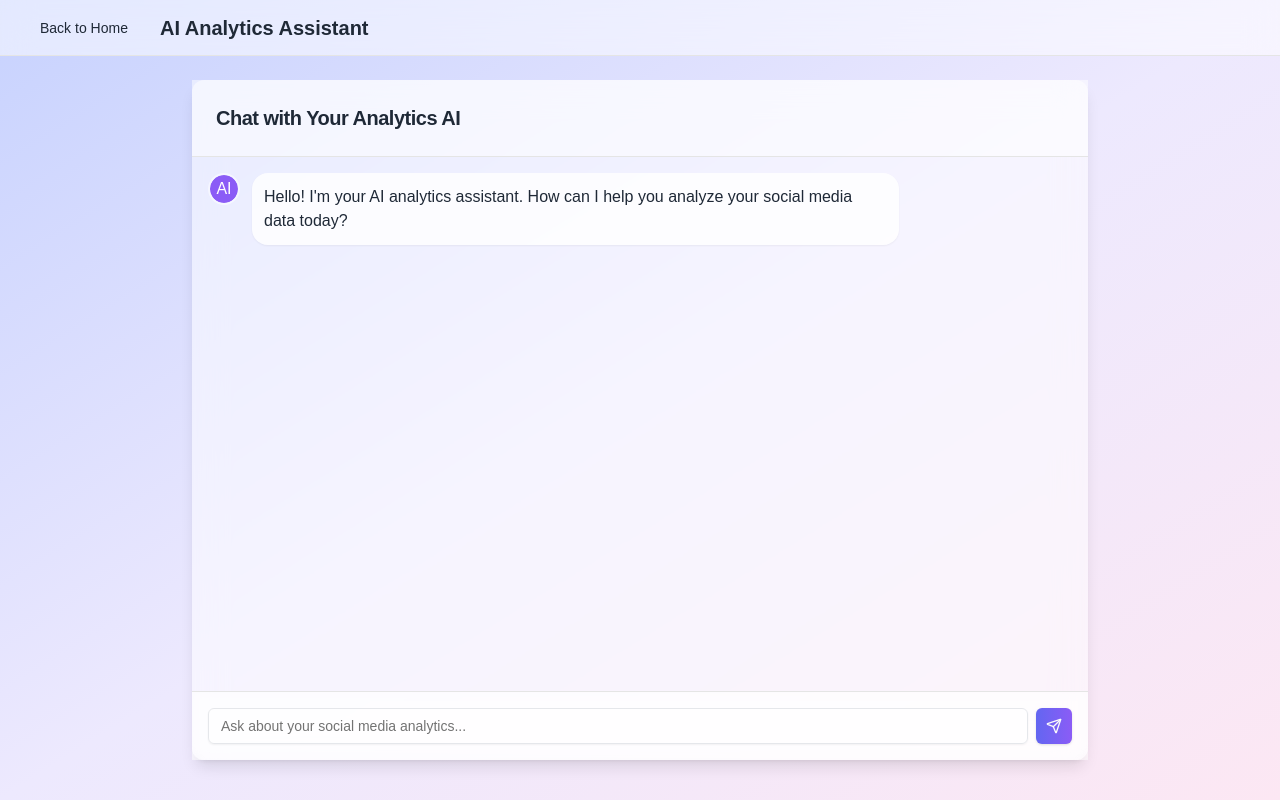
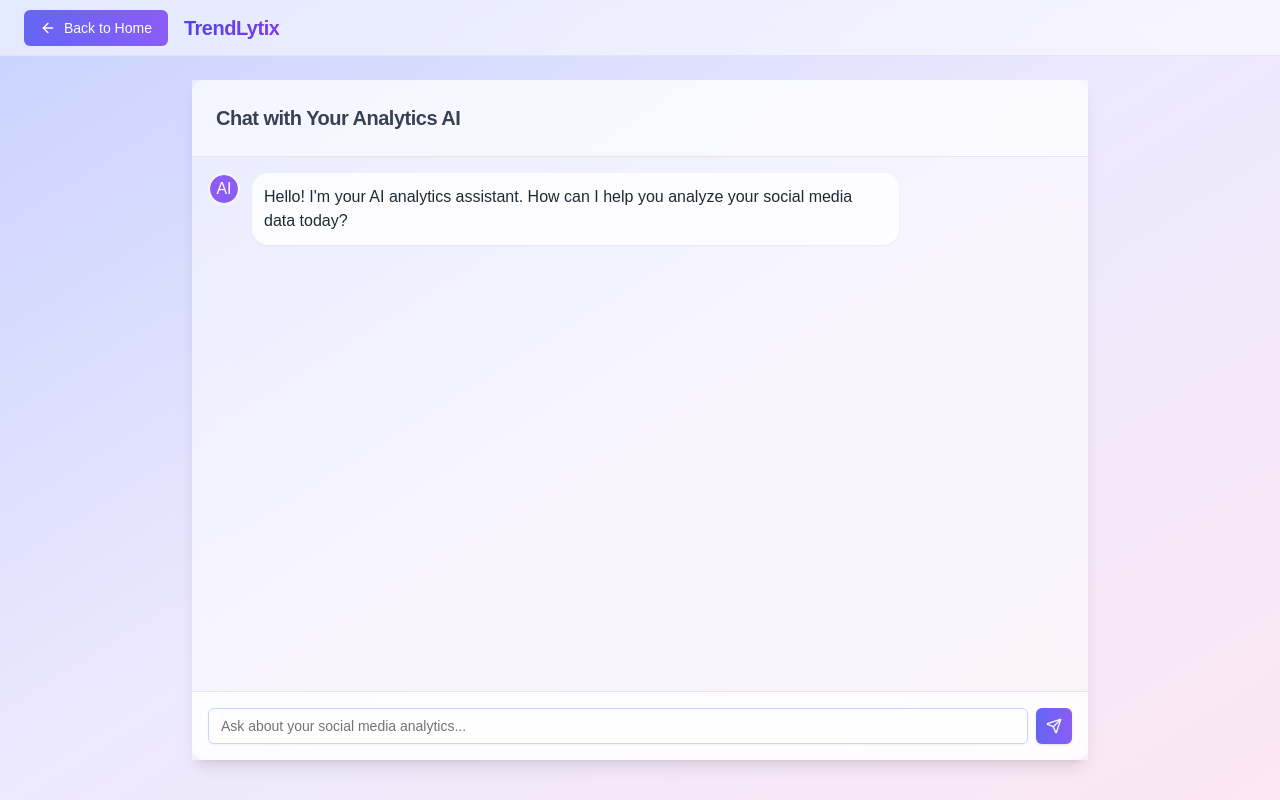
Before and after one commit to ianujchaudhari/my-analytics-app, a Next.js app: page /chat in a window 1280 px wide. Built offline with nearby package versions, Linux system fonts and the light colour scheme; no server answers.

Commit message:
title inproved

```diff
--- a/src/app/chat/page.tsx
+++ b/src/app/chat/page.tsx
@@ -7,7 +7,7 @@ import { Input } from "@/components/ui/input";
 import { Card, CardContent, CardHeader, CardTitle } from "@/components/ui/card";
 import { ScrollArea } from "@/components/ui/scroll-area";
 import { Avatar, AvatarFallback } from "@/components/ui/avatar";
-import { Send } from "lucide-react";
+import { Send, ArrowLeft } from "lucide-react";
 
 interface Message {
   role: "user" | "assistant";
@@ -138,15 +138,23 @@ export default function QueryInterface() {
   return (
     <div className="min-h-screen bg-gradient-to-br from-indigo-200 via-violet-100 to-pink-100">
       <header className="px-4 lg:px-6 h-14 flex items-center border-b backdrop-blur-lg bg-white/50">
-        <Button variant="ghost" onClick={() => router.push("/")} className="text-gray-800">
-          Back to Home
+        <Button
+          variant="ghost"
+          onClick={() => router.push("/")}
+          className="text-white hover:text-white bg-gradient-to-r from-indigo-500 to-violet-500 hover:from-indigo-600 hover:to-violet-600"
+        >
+          <ArrowLeft /> Back to Home
         </Button>
-        <h1 className="ml-4 text-xl font-semibold text-gray-800">AI Analytics Assistant</h1>
+        <h1 className="ml-4 text-xl font-bold tracking-tight text-transparent bg-clip-text bg-gradient-to-r from-indigo-600 to-violet-600">
+          TrendLytix
+        </h1>
       </header>
       <main className="flex-1 p-4 md:p-6 flex justify-center">
         <Card className="w-full max-w-4xl flex flex-col h-[85vh] bg-white/50 backdrop-blur-lg border-none shadow-lg">
           <CardHeader className="border-b bg-white/50">
-            <CardTitle className="text-xl text-gray-800">Chat with Your Analytics AI</CardTitle>
+            <CardTitle className="text-xl text-gray-700">
+              Chat with Your Analytics AI
+            </CardTitle>
           </CardHeader>
           <CardContent className="flex-1 flex flex-col p-0 overflow-hidden">
             <ScrollArea className="flex-1 p-4 h-[calc(85vh-8rem)]">
@@ -163,7 +171,13 @@ export default function QueryInterface() {
                     }`}
                   >
                     <Avatar className="w-8 h-8 border-2 border-white/50">
-                      <AvatarFallback className={message.role === "user" ? "bg-indigo-500 text-white" : "bg-violet-500 text-white"}>
+                      <AvatarFallback
+                        className={
+                          message.role === "user"
+                            ? "bg-indigo-500 text-white"
+                            : "bg-violet-500 text-white"
+                        }
+                      >
                         {message.role === "user" ? "U" : "AI"}
                       </AvatarFallback>
                     </Avatar>
@@ -187,7 +201,7 @@ export default function QueryInterface() {
                   value={input}
                   onChange={(e) => setInput(e.target.value)}
                   placeholder="Ask about your social media analytics..."
-                  className="flex-1 bg-white/50 border-gray-200"
+                  className="flex-1 bg-white/50 border-indigo-200 focus:outline-none focus:ring-2 focus:ring-indigo-600 placeholder-indigo-600 "
                 />
                 <Button
                   type="submit"
```
